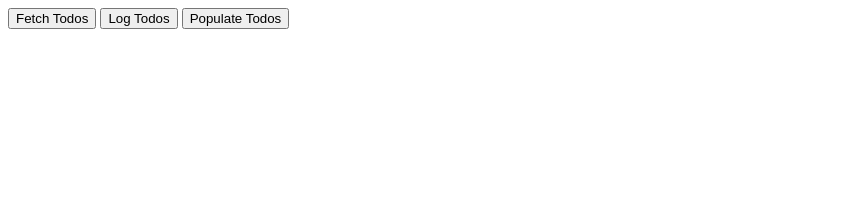
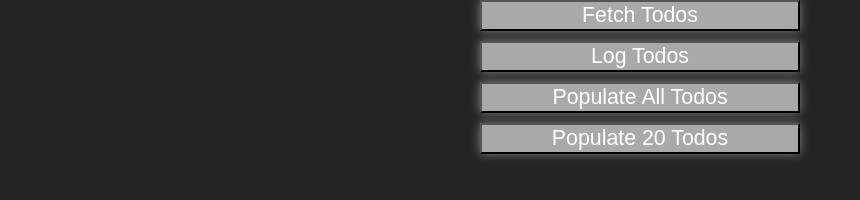
Before and after one commit to alexanderalban/Dummy-Data-Todo-List, a plain HTML site: page index.html in a window 1280 px wide. Shown: the whole page, without its empty margins (0-860 px from the left). Drawn offline with Linux system fonts and the light colour scheme.

Commit message:
style changes and starting 20 button

```diff
--- a/index.html
+++ b/index.html
@@ -11,7 +11,8 @@
     <main id="todo-main">
         <button onclick="fetchTodos()">Fetch Todos</button>
         <button onclick="logTodos()">Log Todos</button>
-        <button onclick="populateTodos()">Populate Todos</button>
+        <button onclick="populateTodos()">Populate All Todos</button>.
+        <button onclick="populate20Todos()">Populate 20 Todos</button>
         <ol id="todo-list">
           <!-- LIs will go here -->
         </ol>
--- a/myscripts.js
+++ b/myscripts.js
@@ -38,3 +38,20 @@ let arrayOfTodos = [
 
     }
   }
+
+  const populate20Todos = () => {
+    console.log("hello there");
+    for (let i = 0; i < arrayOfTodos.length; i++) {
+    let node = document.createElement("li");
+    let textnode = document.createTextNode(arrayOfTodos[i].title);
+    node.appendChild(textnode);
+    document.getElementById("todo-list").appendChild(node);
+    if (arrayOfTodos[i].completed == false) {
+        node.classList.add("false");
+    }
+    if (arrayOfTodos[i].completed == true) {
+      node.classList.add("true");
+  }
+
+  }
+  }
--- a/style.css
+++ b/style.css
@@ -1,3 +1,8 @@
+body {
+    margin: 0 auto;
+    background-color: #252525;
+}
+
 .false {
     color: red;
 }
@@ -5,3 +10,27 @@
 .true {
     color: seagreen;
 }
+
+main {
+    margin: 0, auto;
+    display: grid;
+    grid-template-columns: 1fr 100ch 1fr;
+}
+
+button {
+    grid-column: 2 / 3;
+    font-family: Arial, Helvetica, sans-serif;
+    font-size: 16pt;
+    background-color: darkgray;
+    color: white;
+    width: 40%;
+    justify-self: center;
+    margin-bottom: 10px;
+    box-shadow: 0 0 10px grey;
+}
+
+ol {
+    grid-column: 2 / 3;
+    font-family: Arial, Helvetica, sans-serif;
+    justify-self: center;
+}
```
